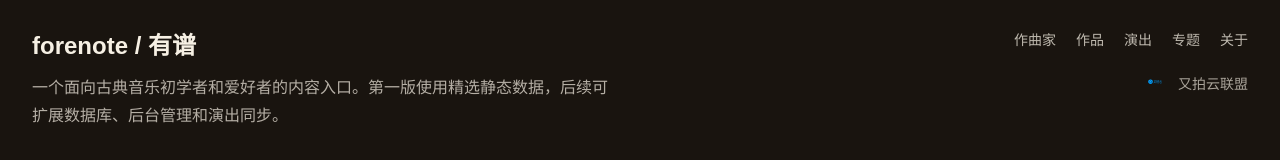
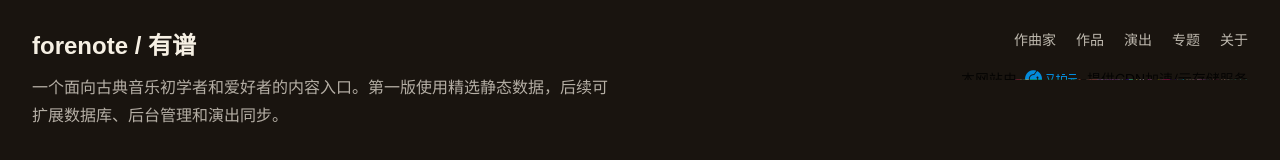
Before and after one commit to zcpua/cantabile, a Next.js app: page / in a window 1280 px wide. Shown: the part 3224-3384 px from the top of the page. Built offline with nearby package versions, Linux system fonts and the light colour scheme; a web font is replaced by a local one.

Commit message:
Use UpYun alliance footer banner

```diff
--- a/src/components/site-footer.tsx
+++ b/src/components/site-footer.tsx
@@ -43,11 +43,16 @@
             href="https://www.upyun.com/league"
             target="_blank"
             rel="noopener noreferrer"
-            className="inline-flex items-center gap-2 text-sm text-ivory/65 transition-colors hover:text-gold lg:justify-end"
+            className="inline-flex max-w-full opacity-85 transition-opacity hover:opacity-100 lg:justify-end"
             aria-label="又拍云联盟"
           >
-            <Image src="/upyun-logo.svg" alt="" width={28} height={28} className="shrink-0" />
-            <span>又拍云联盟</span>
+            <Image
+              src="/upyun-logo.png"
+              alt="又拍云联盟"
+              width={574}
+              height={36}
+              className="h-auto w-[min(287px,100%)]"
+            />
           </a>
         </div>
       </div>
```
Also changed, not shown: public/upyun-logo.png (added).
